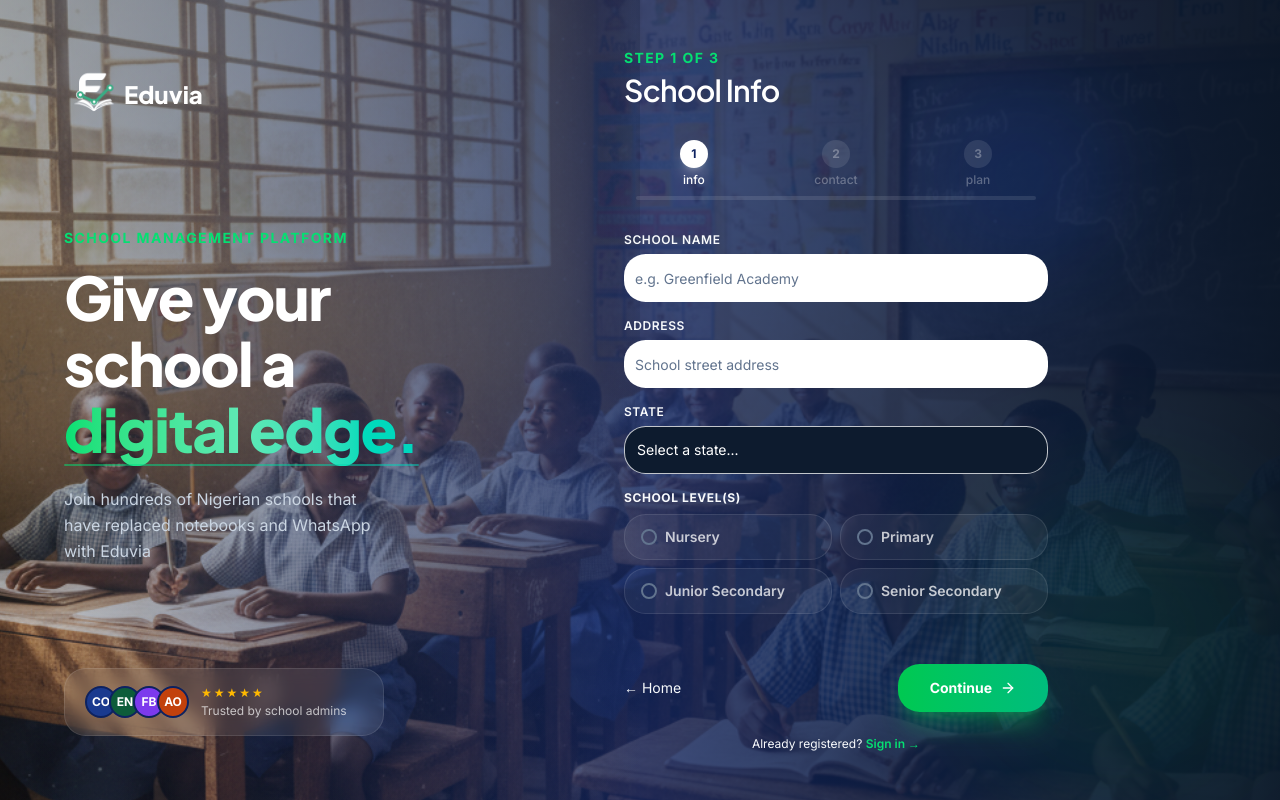
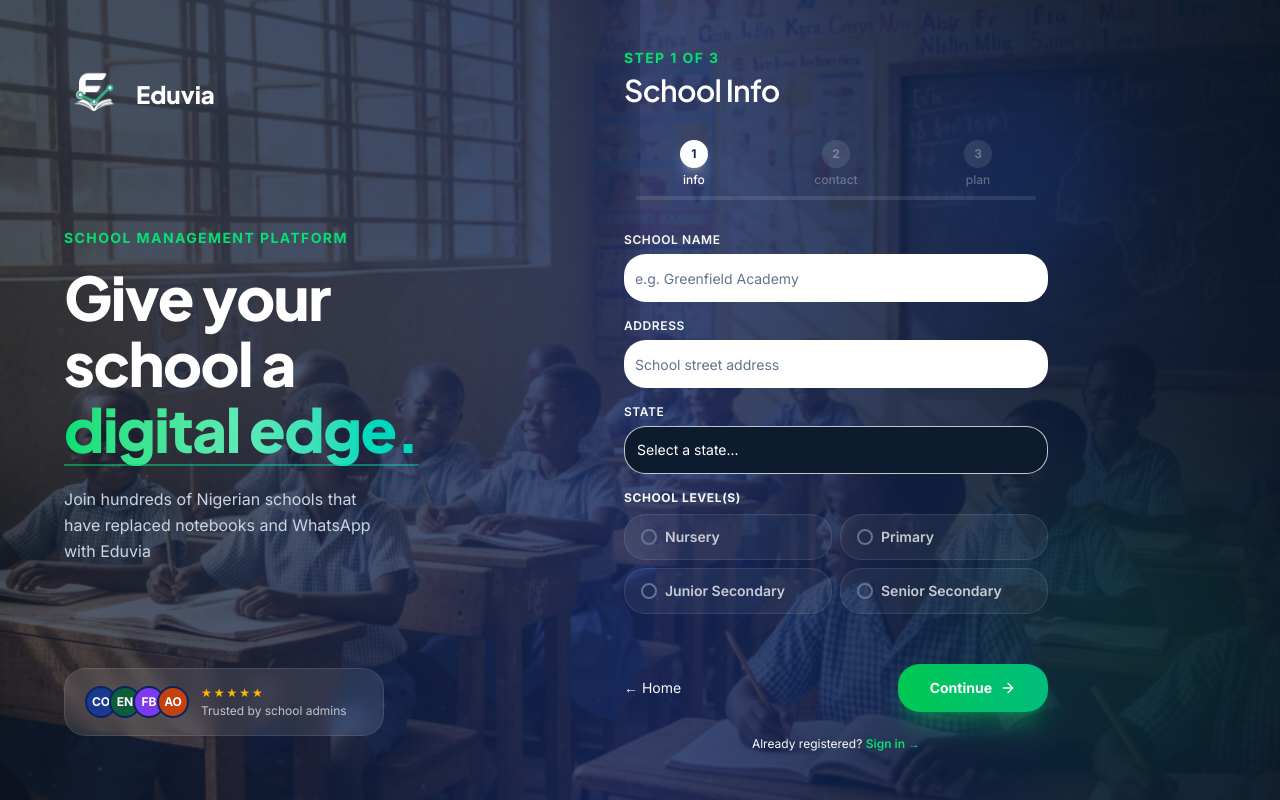
Before and after one commit to sleekcharly/smart-school-os, a Next.js app: page /signup in a window 1280 px wide. Built offline with nearby package versions, Linux system fonts and the light colour scheme.

Commit message:
created audit scenario and updated proxy.ts file

```diff
--- a/app/(auth)/signup/page.tsx
+++ b/app/(auth)/signup/page.tsx
@@ -232,7 +232,7 @@ export default function SchoolSignup() {
       if (!form.school_name.trim()) e.school_name = 'Required';
       if (!form.address.trim()) e.address = 'Required';
       if (!form.state.trim()) e.state = 'Required';
-      if (form.level.length === 0) e.level = 'Selecte at least one level';
+      if (form.level.length === 0) e.level = 'Select at least one level';
     }
 
     if (step === 2) {
@@ -312,7 +312,7 @@ export default function SchoolSignup() {
         style={{ backgroundImage: "url('/nigerian_school_class.png')" }}
       />
       {/* Dark gradient overlay - heavier at right where form lives */}
-      <div className="absolute inset-0 bg-gradient-to-r from [#0a1628]/60 via-[#0d2260]/78 to-[#0a1628]/96" />
+      <div className="absolute inset-0 bg-gradient-to-r from-[#0a1628]/60 via-[#0d2260]/78 to-[#0a1628]/96" />
 
       {/* Subtle color splashes */}
       <div className="absolute top-0 left-0 w-1/2 h-full bg-gradient-to-br from-[#0a1628]/40 to-transparent" />
@@ -324,7 +324,7 @@ export default function SchoolSignup() {
         {/* LEFT: Branding panel */}
         <div className="hidden lg:flex flex-col justify-between flex-1 p-12 xl:p-16 max-w-xl">
           {/* Logo */}
-          <Link href="/" className="flex items-center gasp-3 group">
+          <Link href="/" className="flex items-center gap-3 group">
             <Image
               src="/icon_only_white.png"
               alt="Eduvia"
@@ -371,7 +371,7 @@ export default function SchoolSignup() {
             animate={{ opacity: 1 }}
             transition={{ delay: 0.9 }}
           >
-            <div className="flex items-center gap-3 bg-white/8 backdrop-blur-sm border border-white/10 rounded-2xl px-5 py-4 max-w-xs">
+            <div className="flex items-center gap-3 bg-white/10 backdrop-blur-sm border border-white/10 rounded-2xl px-5 py-4 max-w-xs">
               <div className="flex -space-x-2">
                 {['CO', 'EN', 'FB', 'AO'].map((init, i) => (
                   <div
@@ -504,7 +504,7 @@ export default function SchoolSignup() {
                     <select
                       value={form.state}
                       onChange={(e) => set('state', e.target.value)}
-                      className={`h-12 w-full rounded-2xl px-3 text-sm border bg-transparent text-white transition-all appearance-none cursor-pointer ${errors.state ? 'border-red-400/70 bg-red-500/10' : 'border-white/75 focus:border-green-400/60'} focus"outline-none focus:ring-0`}
+                      className={`h-12 w-full rounded-2xl px-3 text-sm border bg-transparent text-white transition-all appearance-none cursor-pointer ${errors.state ? 'border-red-400/70 bg-red-500/10' : 'border-white/75 focus:border-green-400/60'} focus:outline-none focus:ring-0`}
                       style={{ backgroundColor: '#0d1b2e' }}
                     >
                       <option
@@ -655,7 +655,7 @@ export default function SchoolSignup() {
                         className={`w-full flex items-center justify-between px-4 py-3.5 rounded-2xl border transition-all duration-200 text-left group cursor-pointer ${
                           form.plan === p.name
                             ? 'bg-green-500/15 border-green-400/60 shadow-lg shadow-green-500/10'
-                            : 'bg-white/5 border-white/10 hover:border-white/25 hover:bg-white/8'
+                            : 'bg-white/5 border-white/10 hover:border-white/25 hover:bg-white/10'
                         }`}
                       >
                         <div className="flex items-center gap-3">
--- /dev/null
+++ b/lib/audit.ts
@@ -0,0 +1,43 @@
+import { adminDb } from './firebase-admin';
+
+export async function createAuditLog({
+  schoolId,
+  userId,
+  userName,
+  role,
+  action,
+  entityType,
+  entityId,
+  description,
+  changes,
+  ipAddress,
+  userAgent,
+}: any) {
+  await adminDb.collection('audit_logs').add({
+    schoolId,
+    userId,
+    userName,
+    role,
+    action,
+    entityType,
+    entityId,
+    description,
+    changes: changes || null,
+    ipAddress: ipAddress || null,
+    userAgent: userAgent || null,
+    timestamp: new Date(),
+  });
+}
+
+// export async function getAuditLogs(schoolId: string, limit = 100) {
+//     const snapshot = await adminDb.collection('audit_logs')
+//         .where('schoolId', '==', schoolId)
+//         .orderBy('timestamp', 'desc')
+//         .limit(limit)
+//         .get();
+
+//     return snapshot.docs.map(doc => ({
+//         id: doc.id,
+//         ...doc.data(),
+//     }));
+// }
--- a/proxy.ts
+++ b/proxy.ts
@@ -5,8 +5,8 @@
  * sessions before routing or rendering proceeds.
  */
 
-// Export NextAuth's auth handler as the default export (required by Next.js 16)
-export { auth as default } from './lib/auth';
+// Export NextAuth's auth handler as the 'proxy' export (required by Next.js 16)
+export { auth as proxy } from './lib/auth';
 
 /**
  * Proxy routing matcher config.
```
